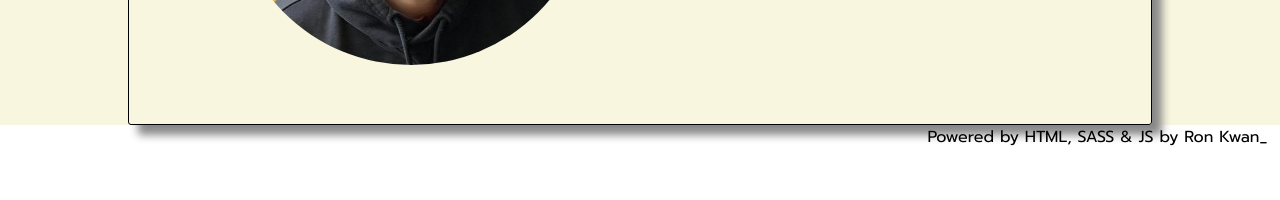
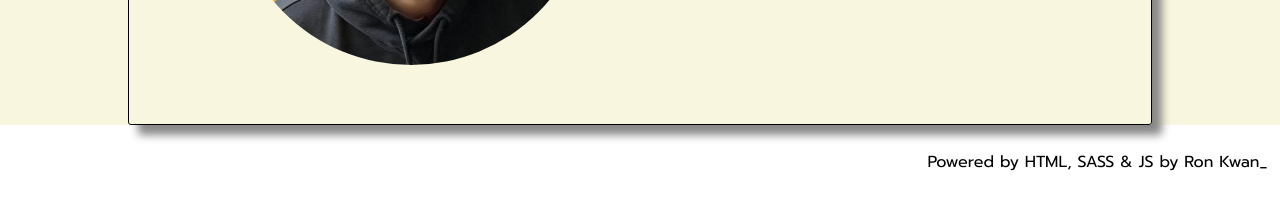
Before and after one commit to ronaldkwan93/portfolio, a plain HTML site: page index.html in a window 1280 px wide. Shown: the part 2427-2627 px from the top of the page. Before the commit the page ends 2576 px from the top, so only its background shows below. Drawn offline with Linux system fonts and the light colour scheme.

Commit message:
add footer css

```diff
--- a/style.scss
+++ b/style.scss
@@ -210,7 +210,7 @@ nav {
 .footer {
   &__text {
     text-align: end;
-    padding: 0 1%;
+    padding: 2% 1%;
   }
 }
 
```
Also changed, not shown: style.css.
